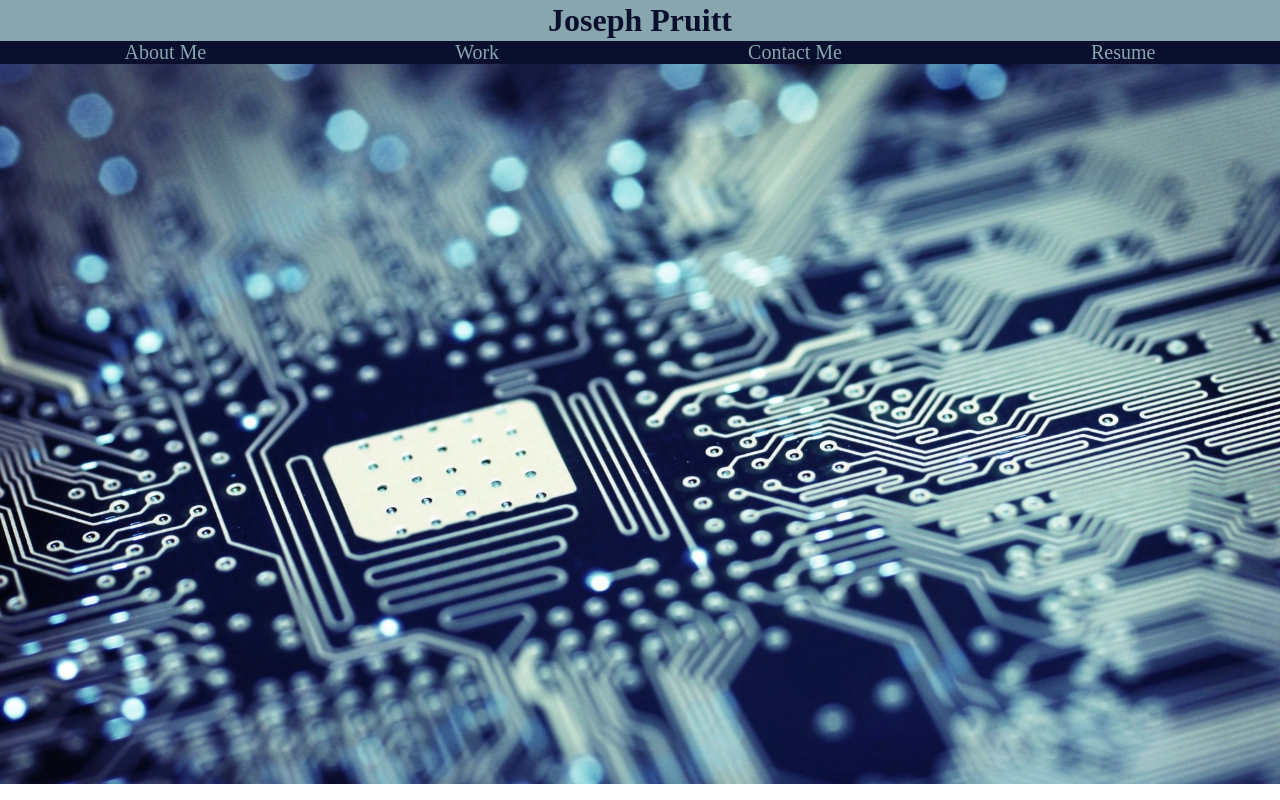
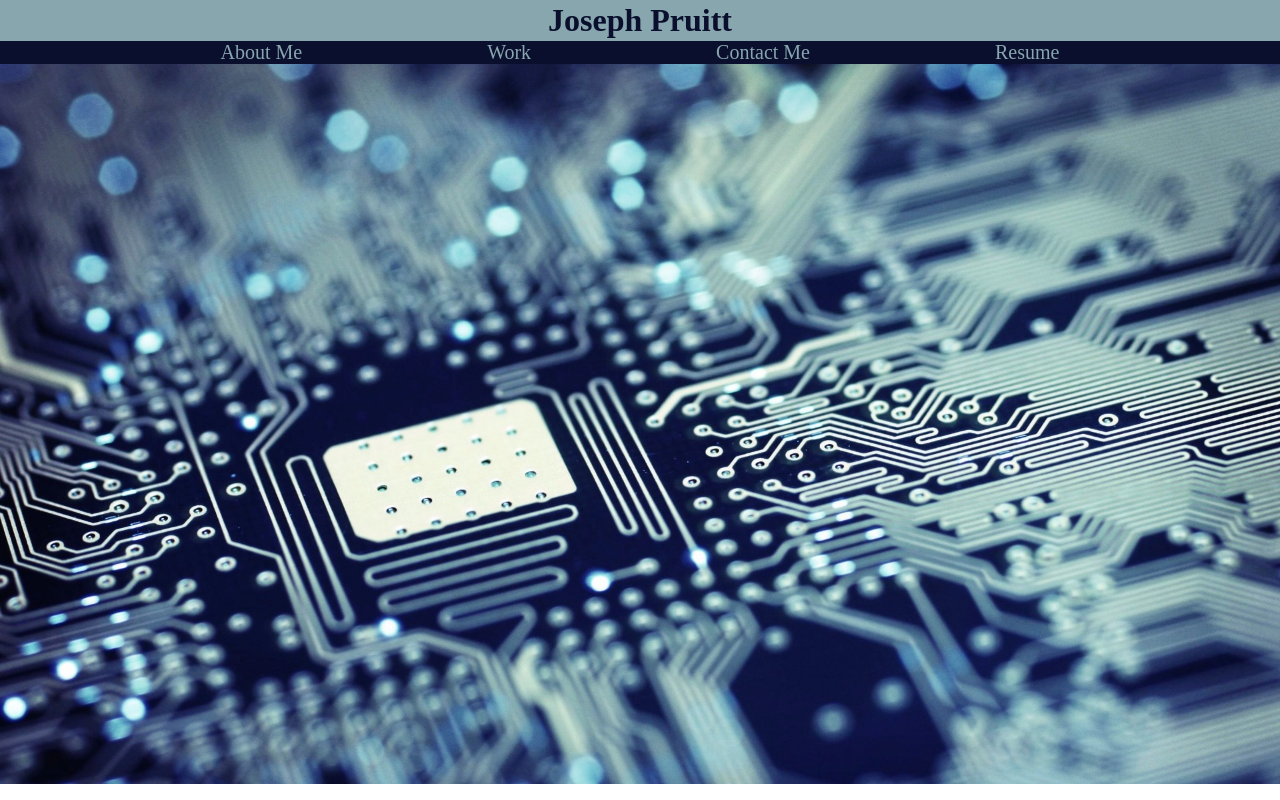
Before and after one commit to j92pruitt/portfolio, a plain HTML site: page index.html in a window 1280 px wide. Shown: the top 800 px of the page. Drawn offline with Linux system fonts and the light colour scheme.

Commit message:
styled nav link placement and spacing

```diff
--- a/assets/style.css
+++ b/assets/style.css
@@ -21,10 +21,13 @@ header h1{
 }
 
 header nav{
+    background: var(--headerContrast);
+}
+
+header nav div{
     display: flex;
-    background: var(--headerContrast);
-    justify-content: center;
-    padding: 20x;
+    max-width: 80vw;
+    margin: auto;
 }
 
 header nav a{
--- a/index.html
+++ b/index.html
@@ -17,10 +17,12 @@
         </h1>
 
         <nav>
-            <a href="">About Me</a>
-            <a href="">Work</a>
-            <a href="">Contact Me</a>
-            <a href="">Resume</a>
+            <div>
+                <a href="">About Me</a>
+                <a href="">Work</a>
+                <a href="">Contact Me</a>
+                <a href="">Resume</a>
+            </div>
         </nav>
     </header>
 
```
